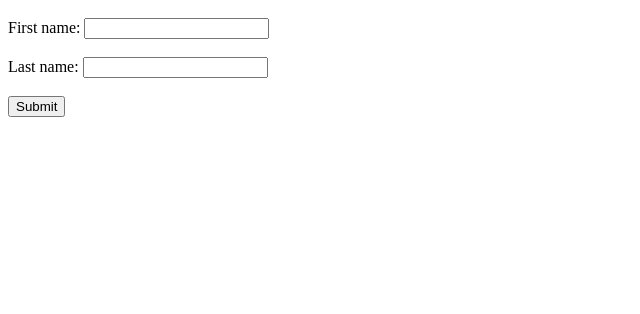
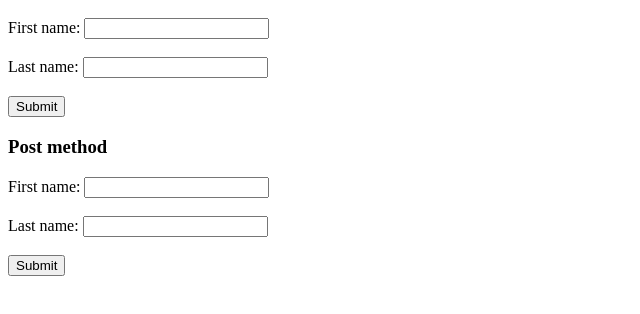
Before and after one commit to KasiaKrakowska/DataRep_lab5, a plain HTML site: page index.html in a window 1280 px wide. Shown: the part 48-362 px from the top of the page, without its empty margins (0-640 px from the left). Drawn offline with Linux system fonts and the light colour scheme.

Commit message:
Lab_5 complete

```diff
--- a/index.html
+++ b/index.html
@@ -1,4 +1,5 @@
 <html>
+
 <body>
     <h1>This is my web page!</h1>
     <!--Form using get request-->
@@ -9,5 +10,16 @@
         <input type="text" id="lname" name="lname"><br><br>
         <input type="submit" value="Submit">
     </form>
+
+    <h3>Post method</h3>
+    <!--Form using post request-->
+    <form action="/name" method="post">
+        <label for="fname">First name:</label>
+        <input type="text" id="fname" name="fname"><br><br>
+        <label for="lname">Last name:</label>
+        <input type="text" id="lname" name="lname"><br><br>
+        <input type="submit" value="Submit">
+    </form>
 </body>
+
 </html>
```
Also changed, not shown: server.js (+19 -1 lines). Lines whose indentation alone changed are shown as unchanged.
